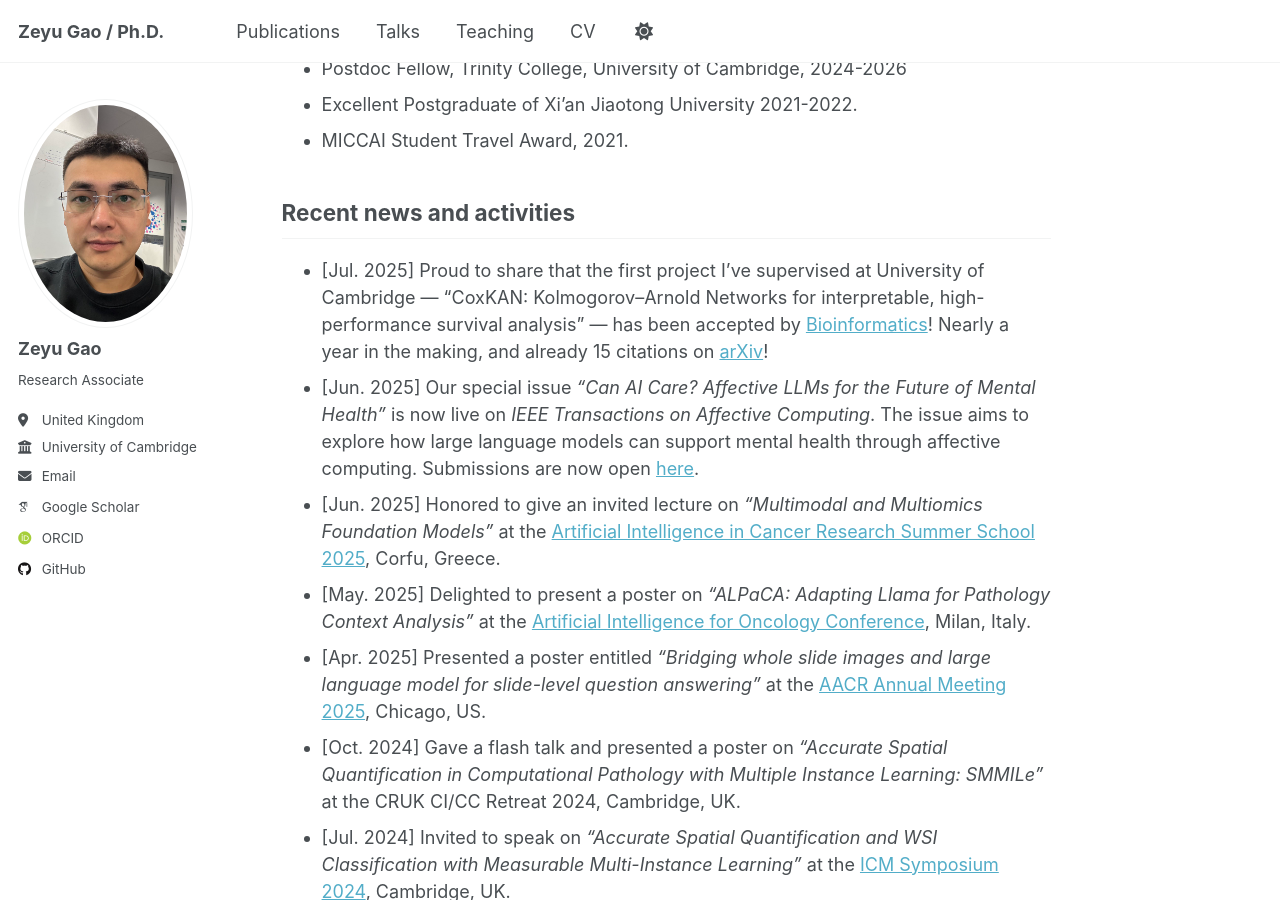
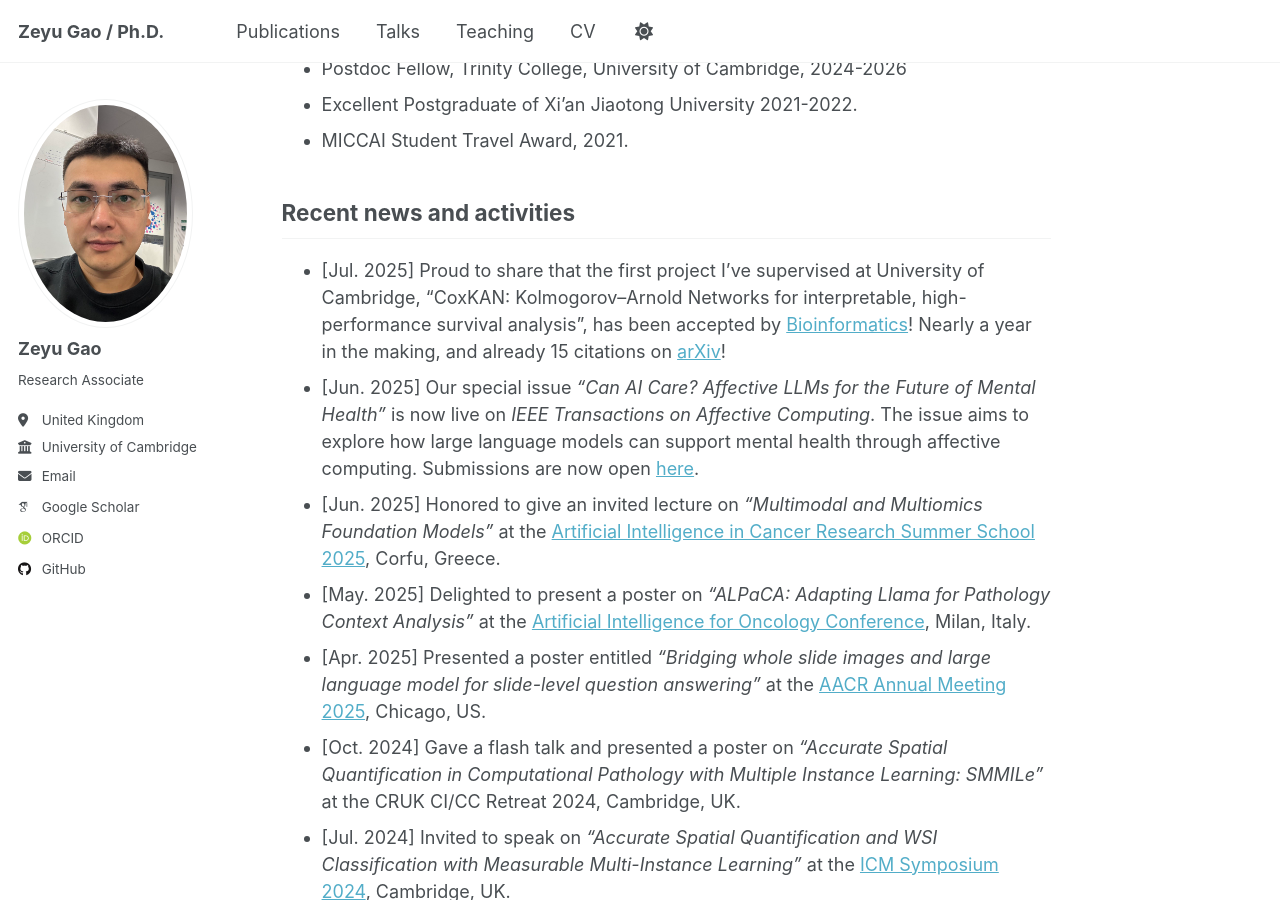
Before and after one commit to ZeyuGaoAi/ZeyuGaoAi.github.io, a Jekyll site: the page built from _pages/about.md, in a window 1280 px wide and 900 px high, scrolled down 1068 px. Built offline with Jekyll 4.4.1, drawn with Linux system fonts in a browser that asks for light colours; some web fonts are replaced; a script that is not in the unit is left out.

```diff
--- a/_pages/about.md
+++ b/_pages/about.md
@@ -35,7 +35,7 @@ Selected Honors & Awards
 
 Recent news and activities
 ------
-- [Jul. 2025] Proud to share that the first project I’ve supervised at University of Cambridge — “CoxKAN: Kolmogorov–Arnold Networks for interpretable, high-performance survival analysis” — has been accepted by [Bioinformatics](https://doi.org/10.1093/bioinformatics/btaf413)! Nearly a year in the making, and already 15 citations on [arXiv](https://arxiv.org/abs/2409.04290)!
+- [Jul. 2025] Proud to share that the first project I’ve supervised at University of Cambridge, “CoxKAN: Kolmogorov–Arnold Networks for interpretable, high-performance survival analysis”, has been accepted by [Bioinformatics](https://doi.org/10.1093/bioinformatics/btaf413)! Nearly a year in the making, and already 15 citations on [arXiv](https://arxiv.org/abs/2409.04290)!
 - [Jun. 2025] Our special issue *"Can AI Care? Affective LLMs for the Future of Mental Health"* is now live on *IEEE Transactions on Affective Computing*. The issue aims to explore how large language models can support mental health through affective computing. Submissions are now open [here](https://www.computer.org/digital-library/journals/ta/can-ai-care-mental-health).
 - [Jun. 2025] Honored to give an invited lecture on *“Multimodal and Multiomics Foundation Models”* at the [Artificial Intelligence in Cancer Research Summer School 2025](https://www.aicancer2025.org/), Corfu, Greece.
 - [May. 2025] Delighted to present a poster on *“ALPaCA: Adapting Llama for Pathology Context Analysis”* at the [Artificial Intelligence for Oncology Conference](https://www.aiforoncology.it/), Milan, Italy.
```
